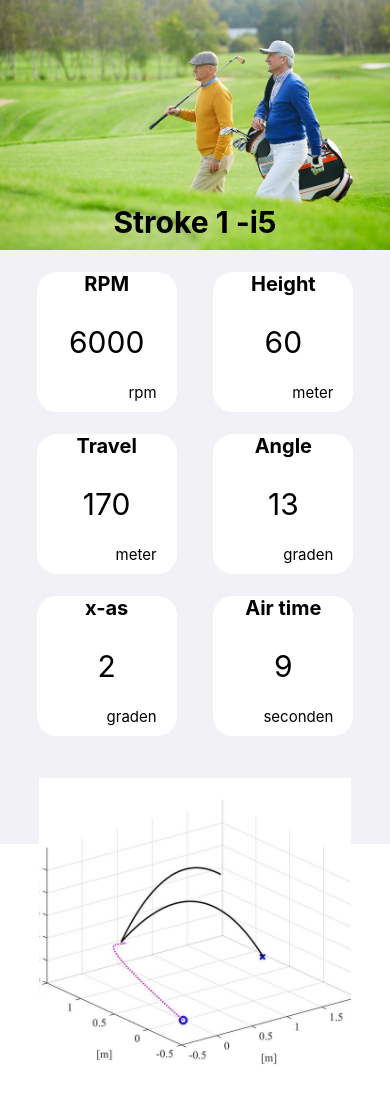
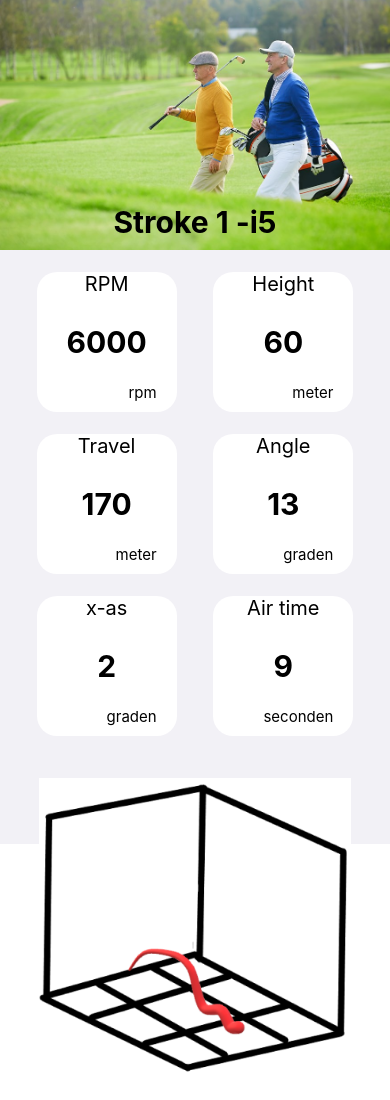
Before and after one commit to GTS-golven/FE, a React Native app in the folder GTS-golven/: screen / in a window 390 px wide. Built offline with nearby package versions, Linux system fonts and the light colour scheme.

Commit message:
foto en text verbeteringen

```diff
--- a/GTS-golven/screen/Gallery.js
+++ b/GTS-golven/screen/Gallery.js
@@ -53,7 +53,7 @@ const Dashboard = props => {
                     </View>
                 </View>
                 <View style={styles.bottomPic}>
-                    <Image style={styles.imageBottom} source={require('../assets/trajectories-of-the-ball-solid-line-and-the-paddle-dashed-line-obtained-with-the.png')}/>
+                    <Image style={styles.imageBottom} source={require('../assets/balbaan.PNG')}/>
                 </View>
 
             </View>
@@ -115,12 +115,12 @@ const styles = StyleSheet.create({
 
     text2: {
         fontSize: 20,
-        fontWeight: 'bold',
         position: 'absolute',
         top: 0,
     },
     text3: {
         fontSize: 30,
+        fontWeight: 'bold',
     },
     text4: {
         fontSize: 15,
```
Also changed, not shown: GTS-golven/assets/balbaan.PNG (added).
